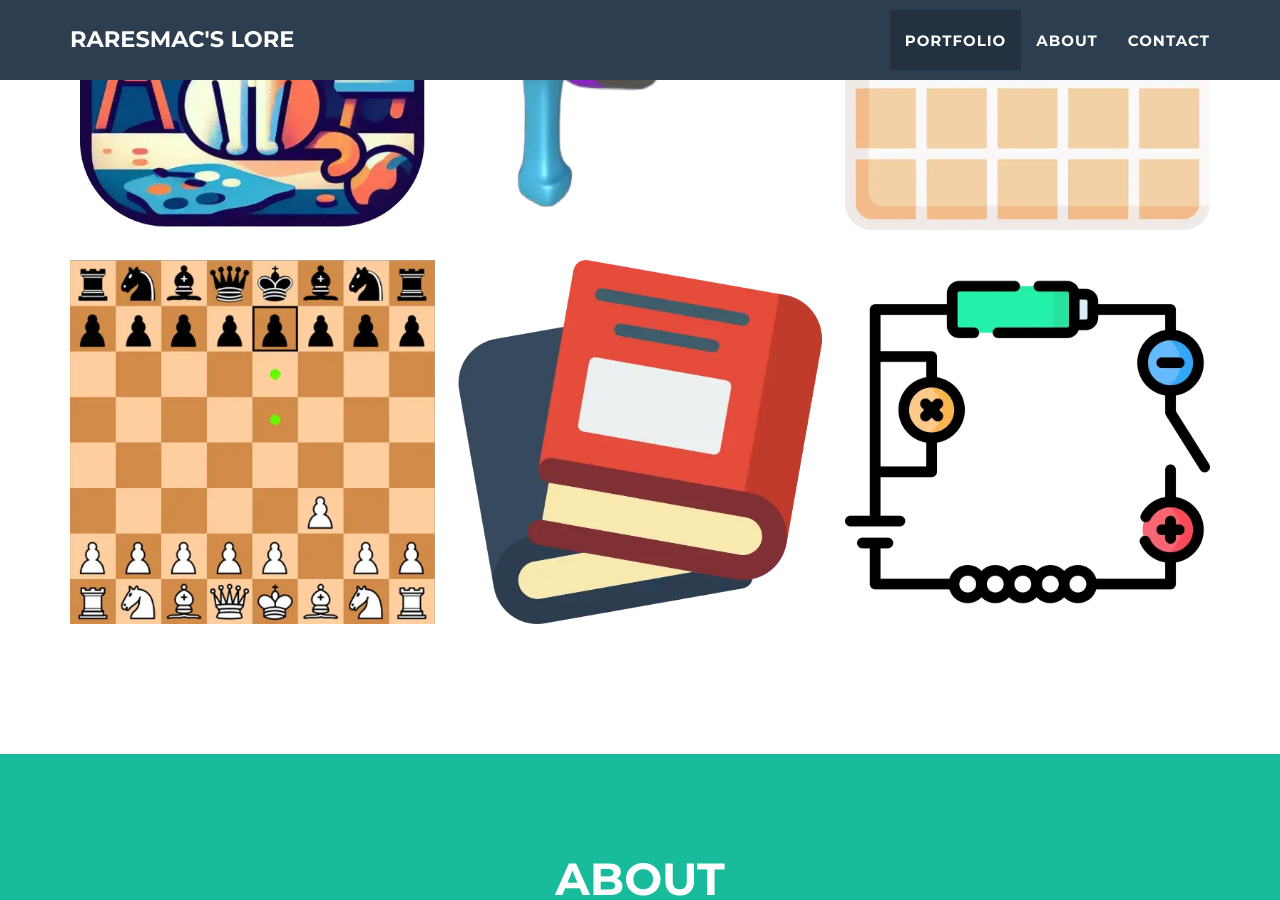
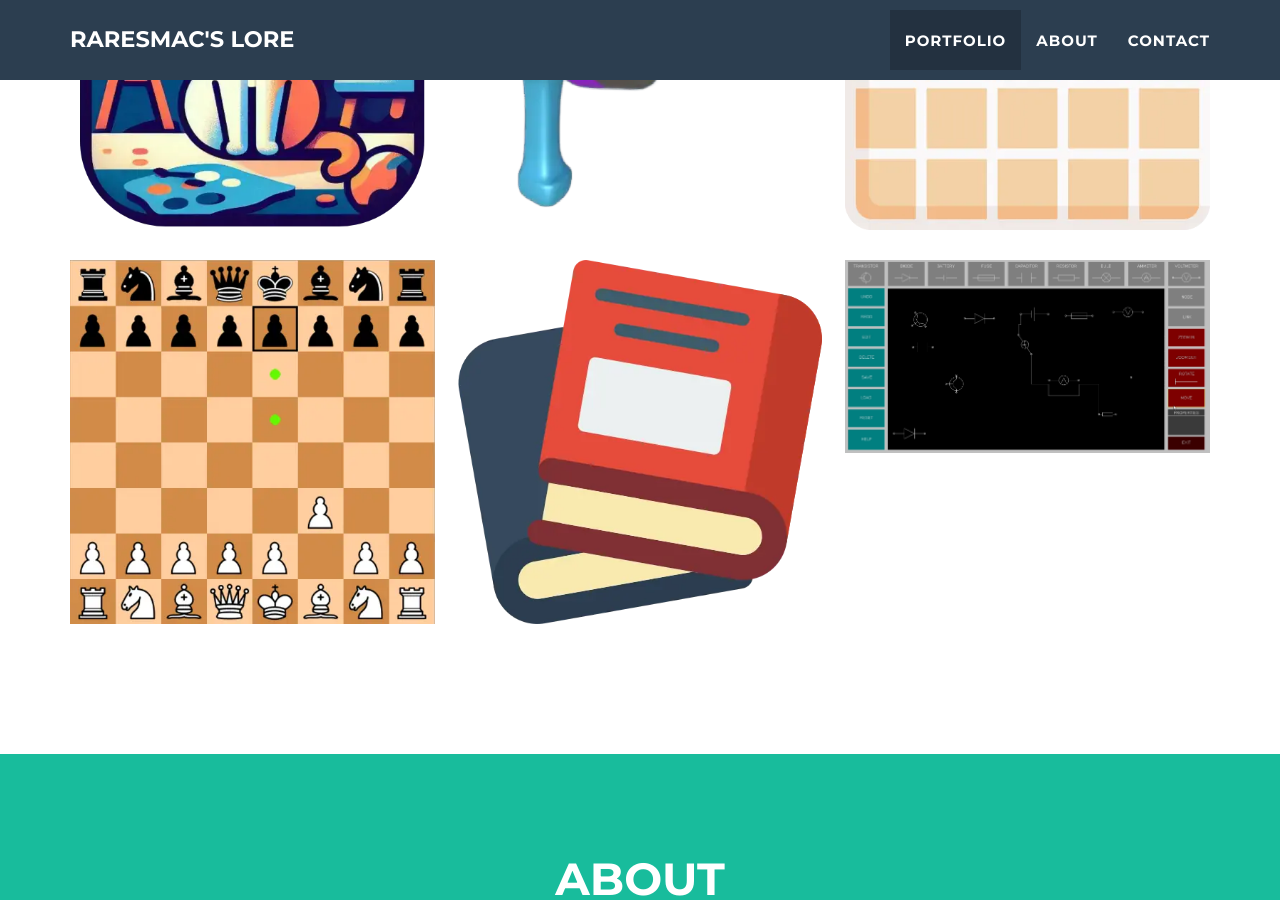
Before and after one commit to raresmac/raresmac.github.io, a Jekyll site: the page built from _posts/2014-07-18-project-1.markdown, in a window 1280 px wide and 900 px high, scrolled down 1084 px. Built offline with Jekyll 4.4.1, drawn with Linux system fonts in a browser that asks for light colours.

Commit message:
Electronic Circuit photo

```diff
--- a/_posts/2014-07-13-project-6.markdown
+++ b/_posts/2014-07-13-project-6.markdown
@@ -2,7 +2,7 @@
 layout: default
 modal-id: 6
 date: 2022-01-10
-img: ElectronicCircuits.webp
+img: ElectronicCircuit.png
 title: Electronic Circuits
 alt: image-alt
 project-date: January 2022
```
Also changed, not shown: img/portfolio/ElectronicCircuit.png (added), img/portfolio/ElectronicCircuits.webp (deleted).
